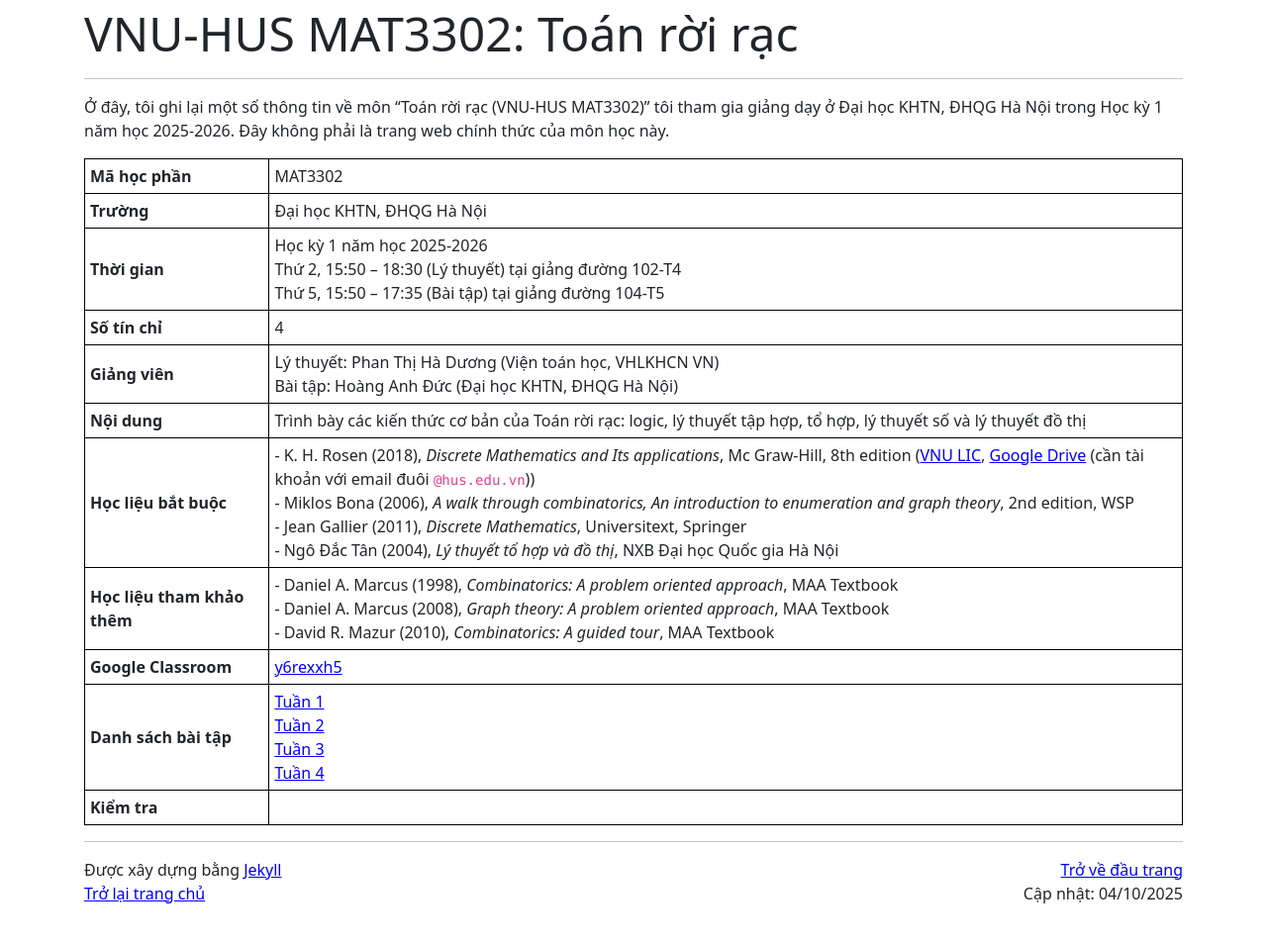
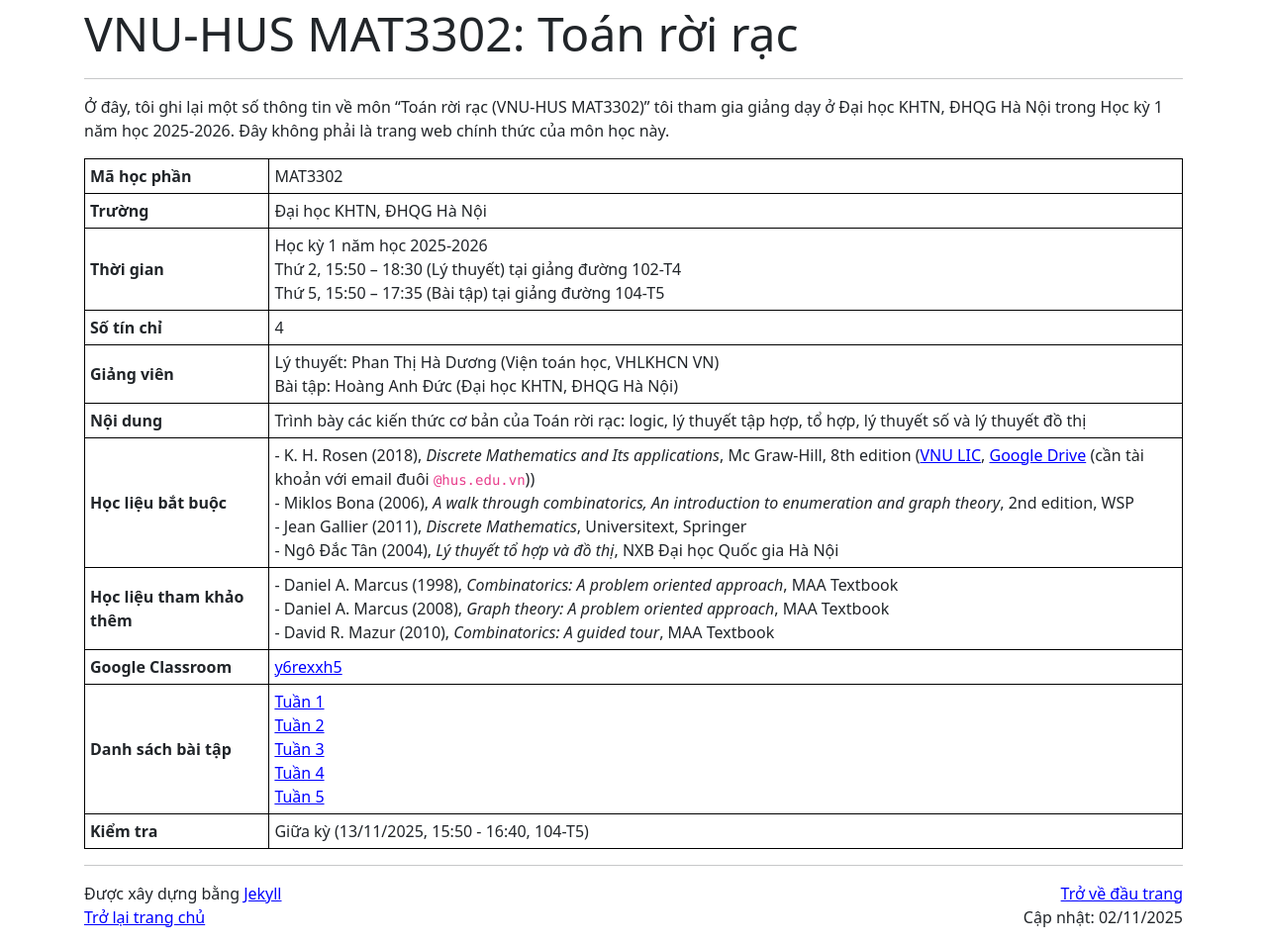
Before and after one commit to hoanganhduc/hoanganhduc.github.io, a Jekyll site: the page built from teaching/VNU-HUS/2025/winter/MAT3302/index.md, in a window 1280 px wide. Shown: the whole page at 99% size. Built offline with Jekyll 4.4.1, drawn with Linux system fonts in a browser that asks for light colours; nearby versions of some CDN libraries; a style sheet for code colours, icons or effects is not loaded; before the commit the page ends 930 px from its top, so only the background shows below that.

Commit message:
Updated @ 2025-11-02  19:47:15 ICT

```diff
--- a/teaching/VNU-HUS/2025/winter/MAT3302/index.md
+++ b/teaching/VNU-HUS/2025/winter/MAT3302/index.md
@@ -1,7 +1,7 @@
 ---
 layout: default
 title: "VNU-HUS MAT3302: Toán rời rạc"
-last_modified_at: 2025-10-04
+last_modified_at: 2025-11-02
 lang: "vi"
 ---
 
@@ -17,5 +17,5 @@ lang: "vi"
 | **Học liệu bắt buộc** | - K. H. Rosen (2018), *Discrete Mathematics and Its applications*, Mc Graw-Hill, 8th edition ([VNU LIC](https://bookworm.vnu.edu.vn/EDetail.aspx?id=96731), [Google Drive](https://drive.google.com/file/d/1ih0TbsAnGfU01spxlxdrxmhy2Fx1usxR/view?usp=sharing) (cần tài khoản với email đuôi `@hus.edu.vn`)) <br /> - Miklos Bona (2006), *A walk through combinatorics, An introduction to enumeration and graph theory*, 2nd edition, WSP <br /> - Jean Gallier (2011), *Discrete Mathematics*, Universitext, Springer <br /> - Ngô Đắc Tân (2004), *Lý thuyết tổ hợp và đồ thị*, NXB Đại học Quốc gia Hà Nội |
 | **Học liệu tham khảo thêm** | - Daniel A. Marcus (1998), *Combinatorics: A problem oriented approach*, MAA Textbook <br /> - Daniel A. Marcus (2008), *Graph theory: A problem oriented approach*, MAA Textbook <br /> - David R. Mazur (2010), *Combinatorics: A guided tour*, MAA Textbook |
 | **Google Classroom** | [y6rexxh5](https://classroom.google.com/c/ODAwMzkxNzA3OTEy?cjc=y6rexxh5) |
-| **Danh sách bài tập**| [Tuần 1]({{ page.url | append: "ps1.pdf" }}) <br> [Tuần 2]({{ page.url | append: "ps2.pdf" }}) <br> [Tuần 3]({{ page.url | append: "ps3.pdf" }}) <br> [Tuần 4]({{ page.url | append: "ps4.pdf" }}) |
-| **Kiểm tra** |  |
+| **Danh sách bài tập**| [Tuần 1]({{ page.url | append: "ps1.pdf" }}) <br> [Tuần 2]({{ page.url | append: "ps2.pdf" }}) <br> [Tuần 3]({{ page.url | append: "ps3.pdf" }}) <br> [Tuần 4]({{ page.url | append: "ps4.pdf" }}) <br> [Tuần 5]({{ page.url | append: "ps5.pdf" }}) |
+| **Kiểm tra** | Giữa kỳ (13/11/2025, 15:50 - 16:40, 104-T5)  |
```
Also changed, not shown: _posts/2023-12-20-local-information.md (+2 -1 lines), 2 other files.
